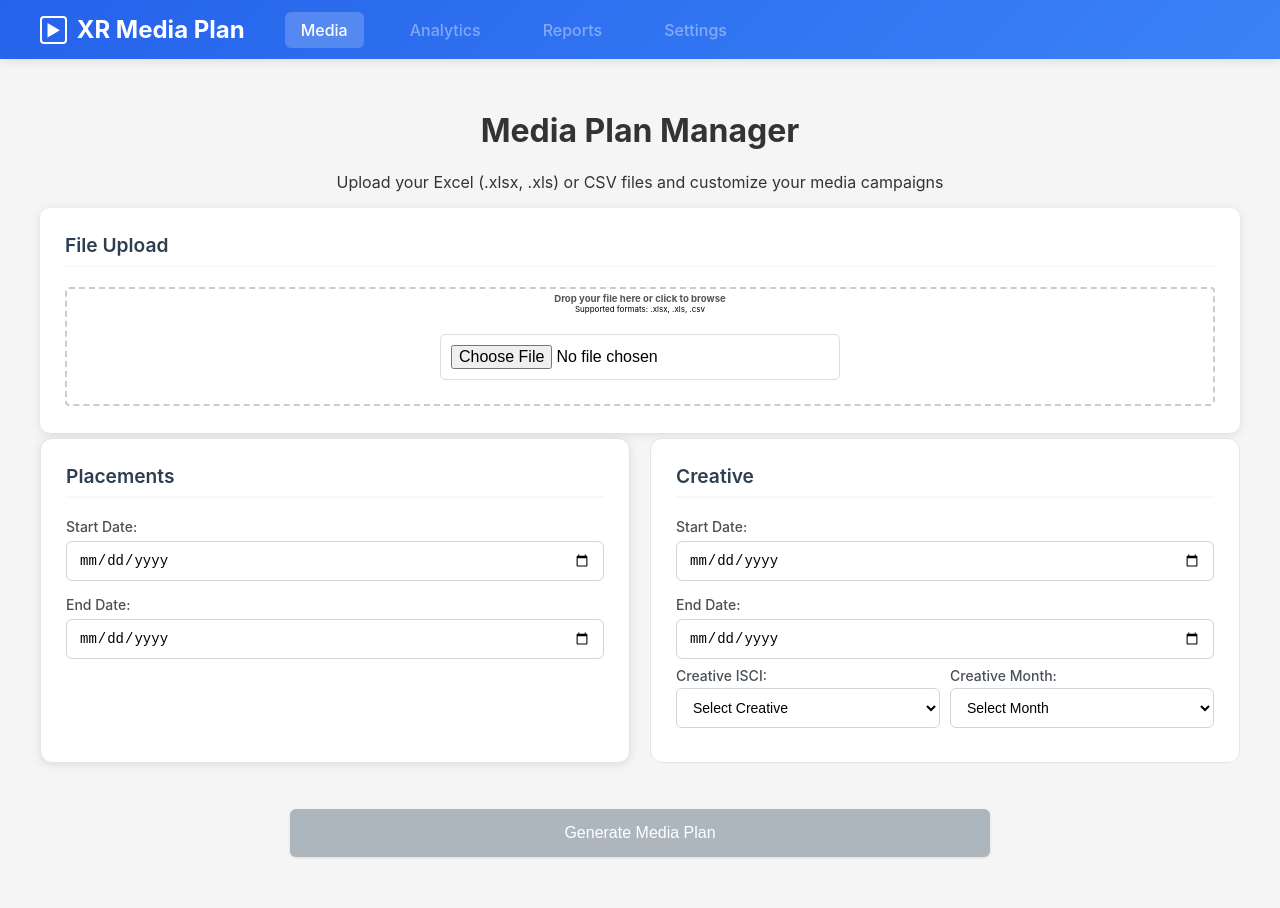
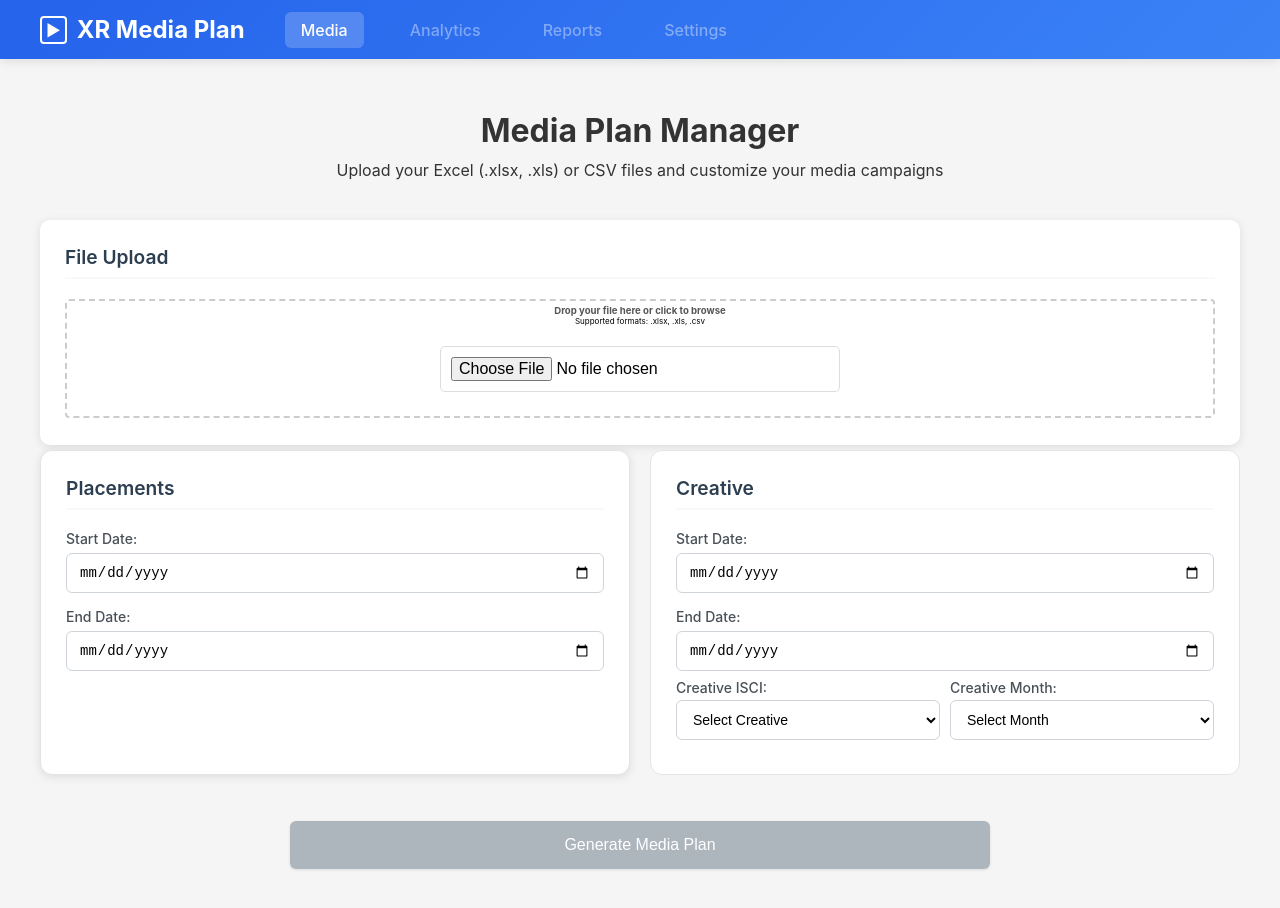
Before and after one commit to qualminds-ai/XR_Media_Plan, a React (Create React App) app in the folder frontend/: page / in a window 1280 px wide. Shown: the top 908 px of the page. Built offline with nearby package versions, Linux system fonts and the light colour scheme; the HTML template or start-up script is replaced by a standard one.

Commit message:
Update header styles and remove hover effects from sections for improved layout consistency

```diff
--- a/frontend/src/Media.css
+++ b/frontend/src/Media.css
@@ -9,6 +9,15 @@
   text-align: center;
   margin-bottom: 10px;
   color: #333;
+}
+
+.header h1 {
+  margin-bottom: 10px;
+}
+
+.header p {
+  margin-top: 0;
+  margin-bottom: 40px;
 }
 
 .top-message {
@@ -711,11 +720,6 @@
   height: 85%;
 }
 
-.placements-section:hover {
-  border-color: #007bff;
-  box-shadow: 0 4px 12px rgba(0, 123, 255, 0.1);
-}
-
 .placements-section h3 {
   margin-top: 0;
   margin-bottom: 20px;
@@ -772,12 +776,6 @@
   transition: all 0.2s ease;
   height: 85%;
 }
-
-.creative-section:hover {
-  border-color: #28a745;
-  box-shadow: 0 4px 12px rgba(40, 167, 69, 0.1);
-}
-
 .creative-section h3 {
   margin-top: 0;
   margin-bottom: 20px;
```
